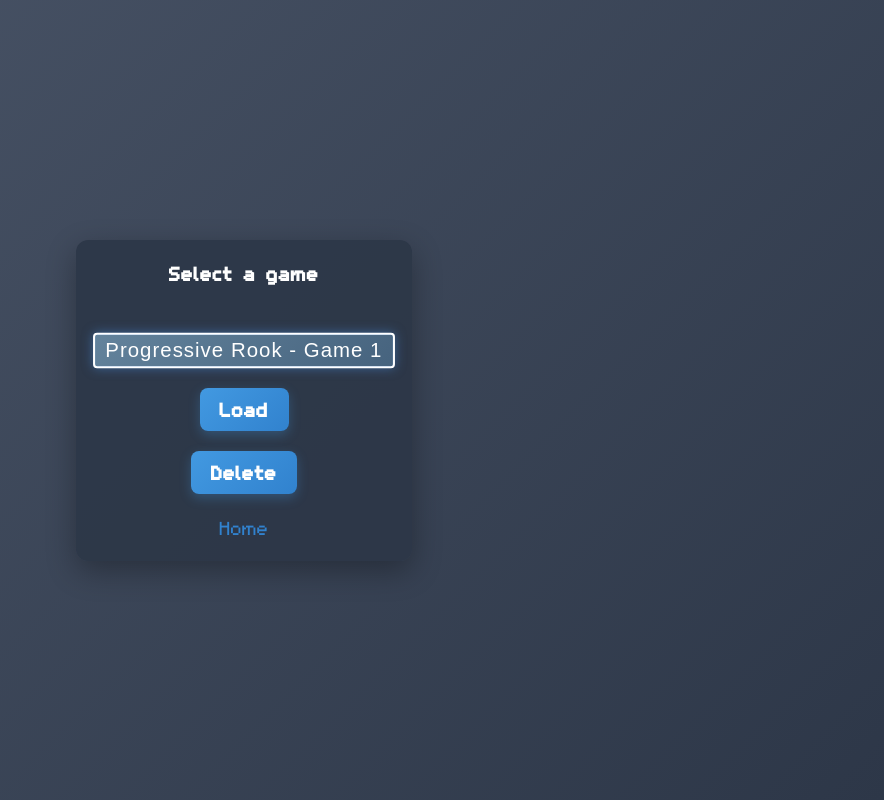
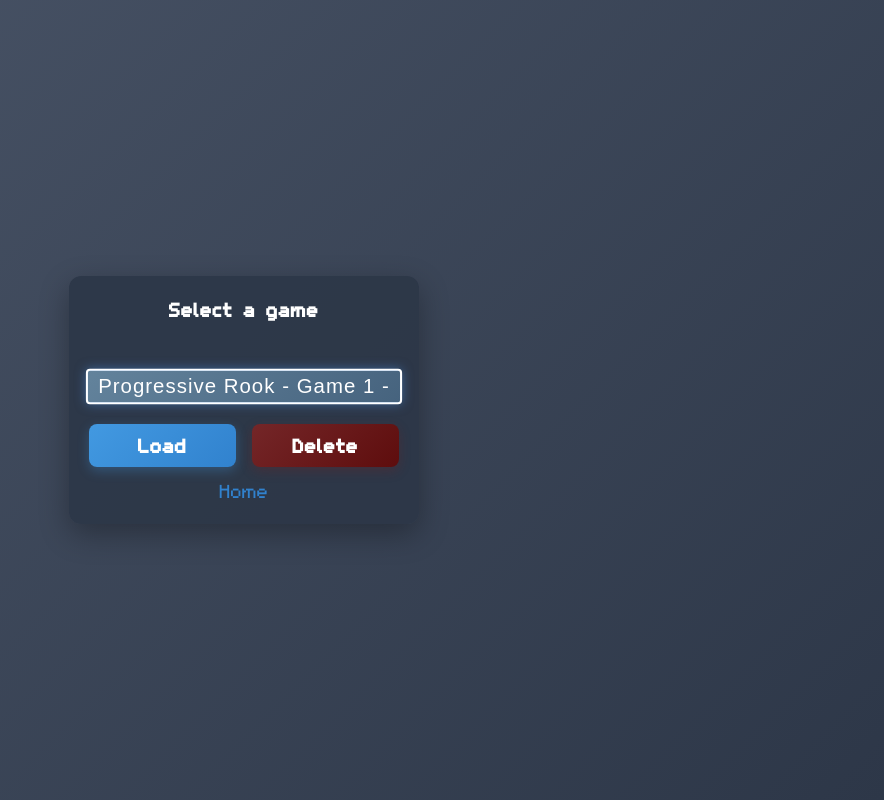
Before and after one commit to stenobot/scoresheet-app, a React (Create React App) app: page /load-games in a window 1280 px wide. Shown: the whole page, without its empty margins (396-1280 px from the left). Built offline with nearby package versions, Linux system fonts and the light colour scheme.

Commit message:
moved load/delete buttons horizontally; added date to load buttons

```diff
--- a/src/App.css
+++ b/src/App.css
@@ -368,6 +368,31 @@ select:hover {
   transform: translateY(0);
 }
 
+.danger-button {
+  font-family: 'm5x7', monospace;
+  background: linear-gradient(135deg, #742628 0%, #5e0d0d 100%);
+  color: white;
+  border: none;
+  border-radius: 8px;
+  padding: 8px 20px;
+  font-size: 30px;
+  font-weight: bold;
+  letter-spacing: 1px;
+  cursor: pointer;
+  transition: all 0.2s;
+  box-shadow: 0 4px 12px rgba(119, 31, 31, 0.3);
+  margin-top: 20px;
+}
+
+.danger-button:hover {
+  transform: translateY(-2px);
+  box-shadow: 0 6px 16px rgba(66, 153, 225, 0.4);
+}
+
+.danger-button:active {
+  transform: translateY(0);
+}
+
 .list-button {
   background: linear-gradient(135deg, #63839c 0%, #46637e 100%);
   color: white;
--- a/src/components/LoadGames.tsx
+++ b/src/components/LoadGames.tsx
@@ -56,26 +56,43 @@ const navigate = useNavigate();
             onClick={() => handleGameClick(game)}
             className='list-button'
             aria-pressed={currentGame.id === game.id}>
-            {game.gameType} - {game.title}
+            {game.gameType} - {game.title} - {game.id && (
+    <>
+      {' '}
+      <span style={{ fontSize: '0.85em', color: '#bbb' }}>
+        {(() => {
+          // If your game.id is a timestamp or starts with one, parse it:
+          const timestamp = Number(game.id.split('_')[0]);
+          if (!isNaN(timestamp)) {
+            const date = new Date(timestamp);
+            return date.toLocaleDateString();
+          }
+          return '';
+        })()}
+      </span>
+    </>
+  )}
           </button>
         ))}
       </div>
       <label>
-        <div>
-          <PrimaryButton onClick={handleLoadClick}>
+        <div style={{ display: 'flex', gap: '16px', width: '100%' }}>
+          <button
+            style={{ flex: 1 }}
+            className="primary-button"
+            onClick={handleLoadClick}>
             Load
-          </PrimaryButton>
+          </button>
+          <button
+            style={{ flex: 1 }}
+            className="danger-button"
+            onClick={handleDeleteClick}>
+            Delete
+          </button>
         </div>
       </label>
       <label>
-        <div>
-          <PrimaryButton onClick={handleDeleteClick}>
-            Delete
-          </PrimaryButton>
-        </div>
-      </label>
-      <label>
-        <div style={{marginTop: 20}}>
+        <div style={{marginTop: 10}}>
           <a className='link' onClick={handleHomeClick}>Home</a>
         </div>
       </label>
--- a/src/components/ProgressiveRook/ProgScoresheet.tsx
+++ b/src/components/ProgressiveRook/ProgScoresheet.tsx
@@ -1,3 +1,4 @@
+import { useNavigate } from 'react-router-dom';
 import { useEffect, useRef, useState } from 'react';
 import PrimaryButton from '../PrimaryButton';
 import { useGameContext, gameTypes } from '../../contexts/GameContext';
@@ -10,6 +11,8 @@ function ProgScoresheet() {
     showRowNums,
     startingRowNum,
     showColTotals } = useProgSettingsContext();
+
+  const navigate = useNavigate();
 
   // initial column totals values to set below arrays
   const initialColTotals = Array.from(currentGame.players.keys()).map( () => 0);
@@ -301,6 +304,10 @@ function ProgScoresheet() {
     }
   }
 
+  const handleHomeClick = () => {
+    navigate('/');
+  }
+
   useEffect(() => {
     if (didMountRef.current === false) {
       // only fire once when page loads
@@ -373,6 +380,11 @@ function ProgScoresheet() {
           Next Round
         </PrimaryButton>
       </div>
+      <label>
+        <div style={{marginTop: 10}}>
+          <a className='link' onClick={handleHomeClick}>Home</a>
+        </div>
+      </label>
       {/* <p style={{ color: '#70aacb', fontSize: '20px'}}>(<kbd>Double-click</kbd> row to delete)</p> */}
     </div>
   );
--- a/src/components/ProgressiveRook/ProgSettings.tsx
+++ b/src/components/ProgressiveRook/ProgSettings.tsx
@@ -47,6 +47,10 @@ function ProgSettings() {
     console.log(`handleStartClick - settings saved: ${JSON.stringify(progSettings)}`);
     navigate('/prog-scoresheet');
   };
+
+  const handleHomeClick = () => {
+    navigate('/');
+  }
 
   return (
     <div className='container'>
@@ -120,6 +124,12 @@ function ProgSettings() {
           Start Game
         </PrimaryButton>
       </div>
+
+      <label>
+        <div style={{marginTop: 10}}>
+          <a className='link' onClick={handleHomeClick}>Home</a>
+        </div>
+      </label>
     </div>
   );
 }
--- a/src/components/Start.tsx
+++ b/src/components/Start.tsx
@@ -6,7 +6,7 @@ import { generateId } from '../utils/Utils';
 
 function Start() {
   const navigate = useNavigate();
-  const { addGame } = useGameContext();
+  const { addGame, games } = useGameContext();
 
   const [newGame, setNewGame] = useState<Game>({
     id: generateId(),
@@ -17,6 +17,8 @@ function Start() {
     currDealer: 'P1',
     settings: ''
   });
+
+  const isGameLoadData = games && games.length > 0;
 
   const handleNewClick = () => {
     addGame(newGame);
@@ -72,6 +74,7 @@ function Start() {
           </PrimaryButton>
         </div>
       </label>
+      {isGameLoadData &&
         <label>
           <div>
             <PrimaryButton onClick={handleLoadClick}>
@@ -79,6 +82,7 @@ function Start() {
             </PrimaryButton>
           </div>
         </label>
+      }
     </div>
   );
 }
```
Lines whose indentation alone changed are shown as unchanged.
